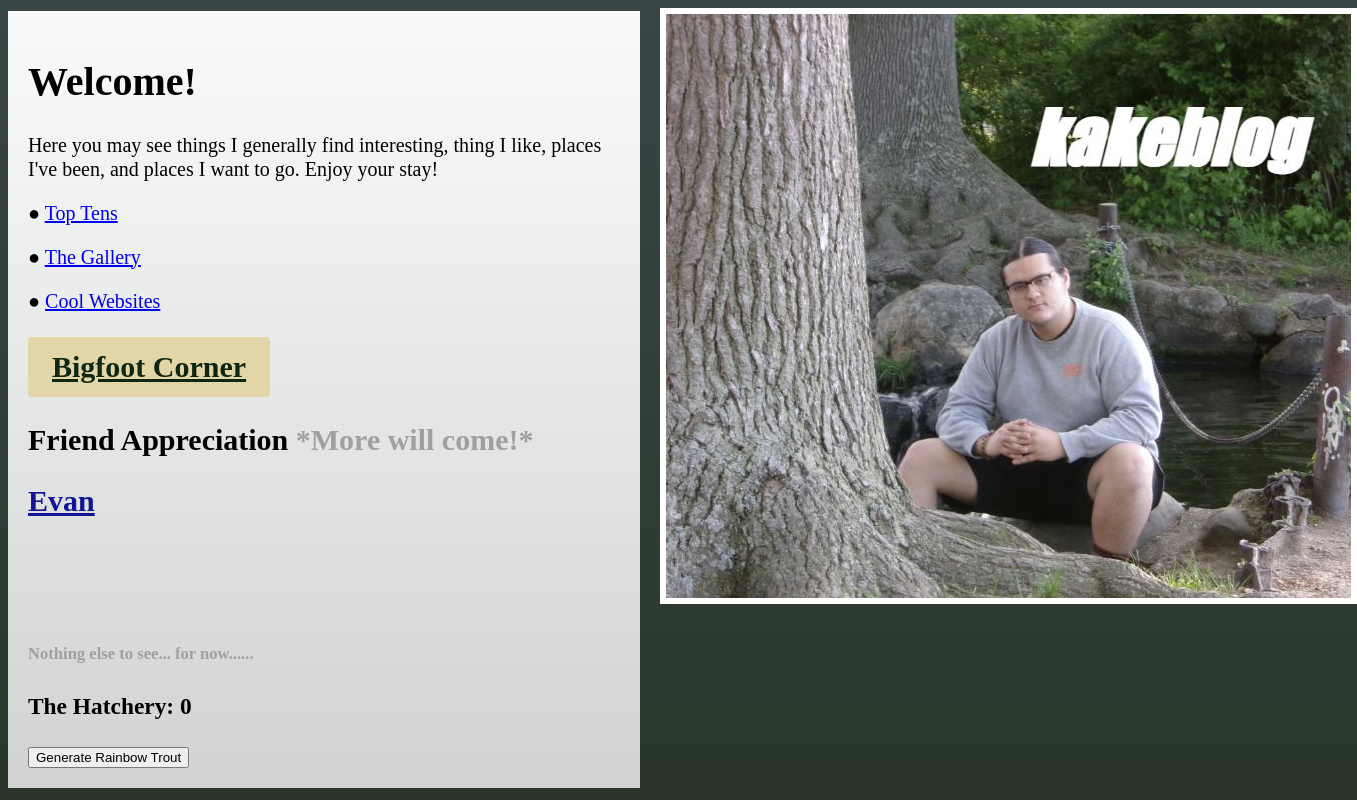
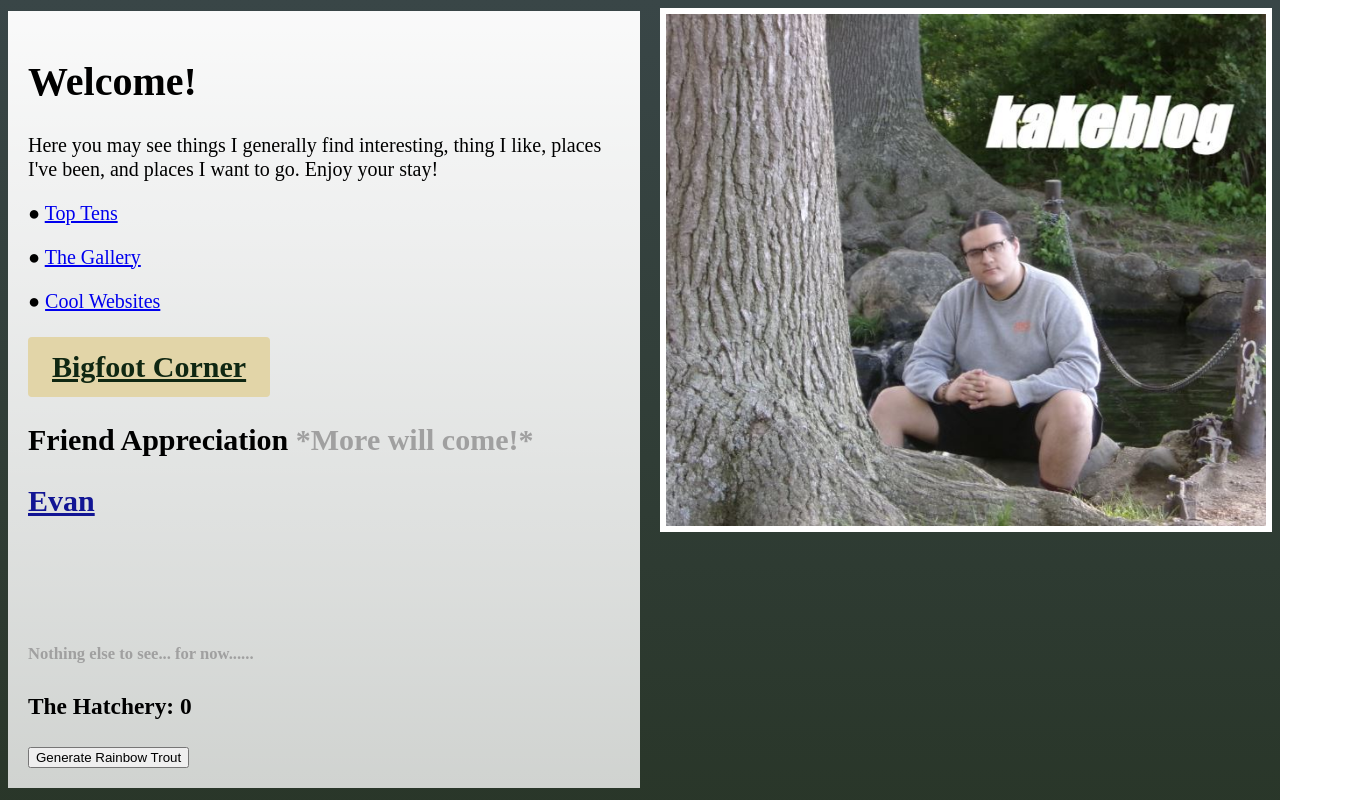
Before and after one commit to Fudgepug14/Blog, a plain HTML site: page index.html in a window 1280 px wide. Shown: the top 800 px of the page, 1357 px wide, since content can reach past the window. Drawn offline with Linux system fonts and the light colour scheme; no server answers.

Commit message:
Update index.html

```diff
--- a/index.html
+++ b/index.html
@@ -174,7 +174,7 @@ body {
     </div>
 
     <div class="rightcolumn">
-      <img src="images/kakeblogfull.JPG" alt="me" style="border:6px solid #ffffff">
+      <img src="images/kakeblogfull.JPG" alt="me" style="height:auto;width:100%;border:6px solid #ffffff">
     </div>
   </div>
 </div>
```
